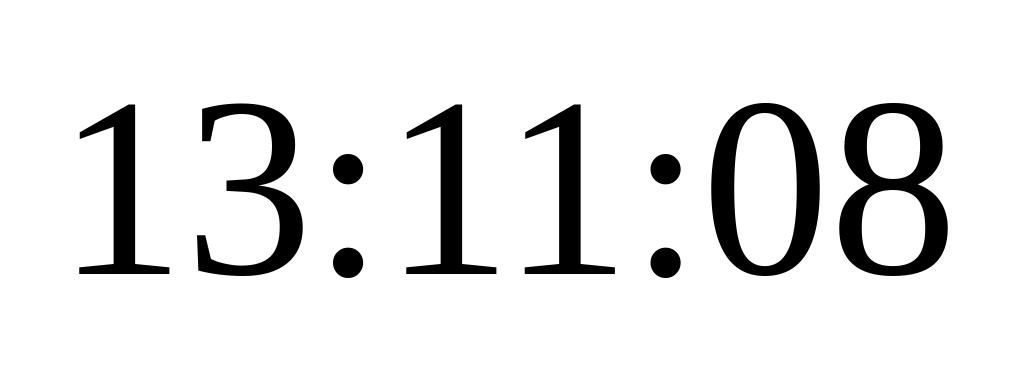
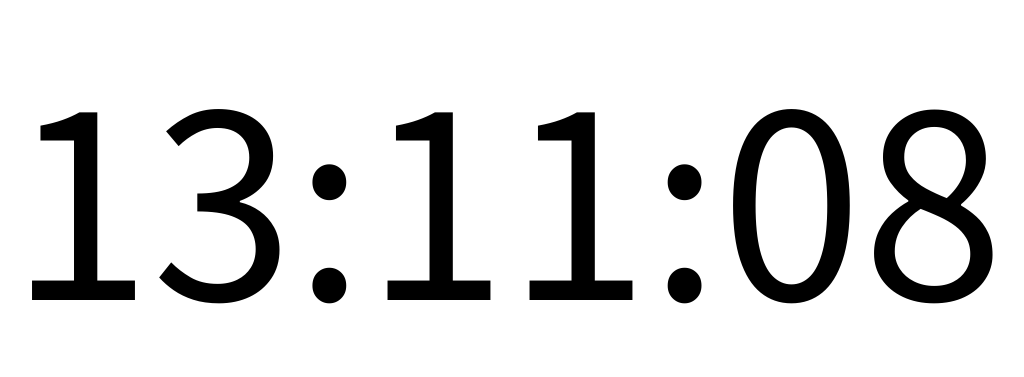
Before and after one commit to SmallSun697/ExamCountdown, a website: page time.html in a window 1280 px wide. Shown: the part 212-589 px from the top of the page, without its empty margins (133-1157 px from the left). Drawn offline with Linux system fonts and the light colour scheme.

Commit message:
fix:Text alignment and response issues

```diff
--- a/styles/style.scss
+++ b/styles/style.scss
@@ -0,0 +1,8 @@
+body, html {
+  margin: 0;
+  width: 100%;
+  height: 100%;
+  display: flex;
+  justify-content: center;
+  align-items: center;
+}
--- a/time.html
+++ b/time.html
@@ -1,20 +1,14 @@
 <!DOCTYPE html>
-<html lang="en">
+<html lang="zh-tw">
 <head>
     <meta charset="UTF-8">
     <title>現在時間</title>
+    <link rel="stylesheet" href="styles/style.css">
+    <link href="https://fonts.googleapis.com/css2?family=Noto+Sans+TC:wght@100..900&family=Roboto:ital,wght@0,100;0,300;0,400;0,500;0,700;0,900;1,100;1,300;1,400;1,500;1,700;1,900&display=swap" rel="stylesheet">
     <style>
-        body, html {
-            margin: 0;
-            width: 100%;
-            height: 100%;
-            display: flex;
-            justify-content: center;
-            align-items: center;
-            font-size: 96px;
-        }
         p {
             font-size: 20vw;
+            font-family: "Noto Sans TC", sans-serif;
         }
     </style>
 </head>
@@ -27,8 +21,9 @@
             const seconds = String(new Date().getSeconds()).padStart(2, '0');
             document.getElementById("time").innerText = `${hours}:${minutes}:${seconds}`;
         }
+
         updateTime();
-        setInterval(updateTime, 1000);
+        setInterval(updateTime, 200);
     </script>
 </body>
 </html>
```
Also changed, not shown: styles/style.css, 1 other file.
